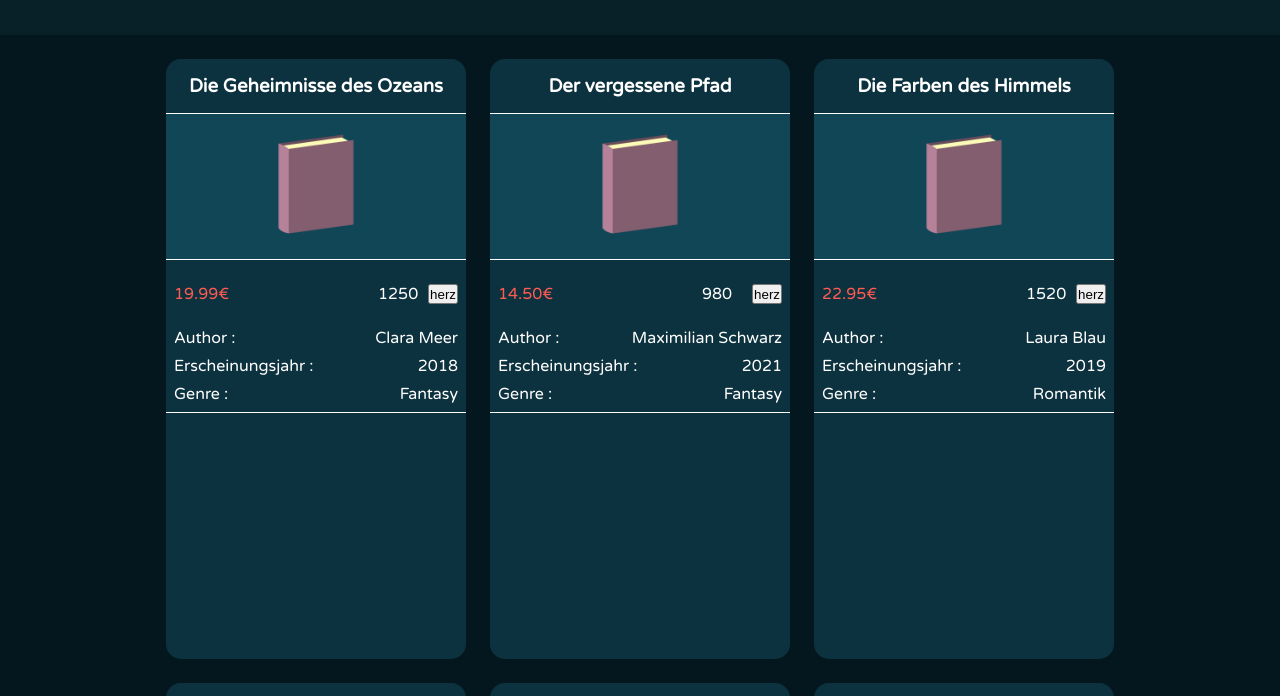
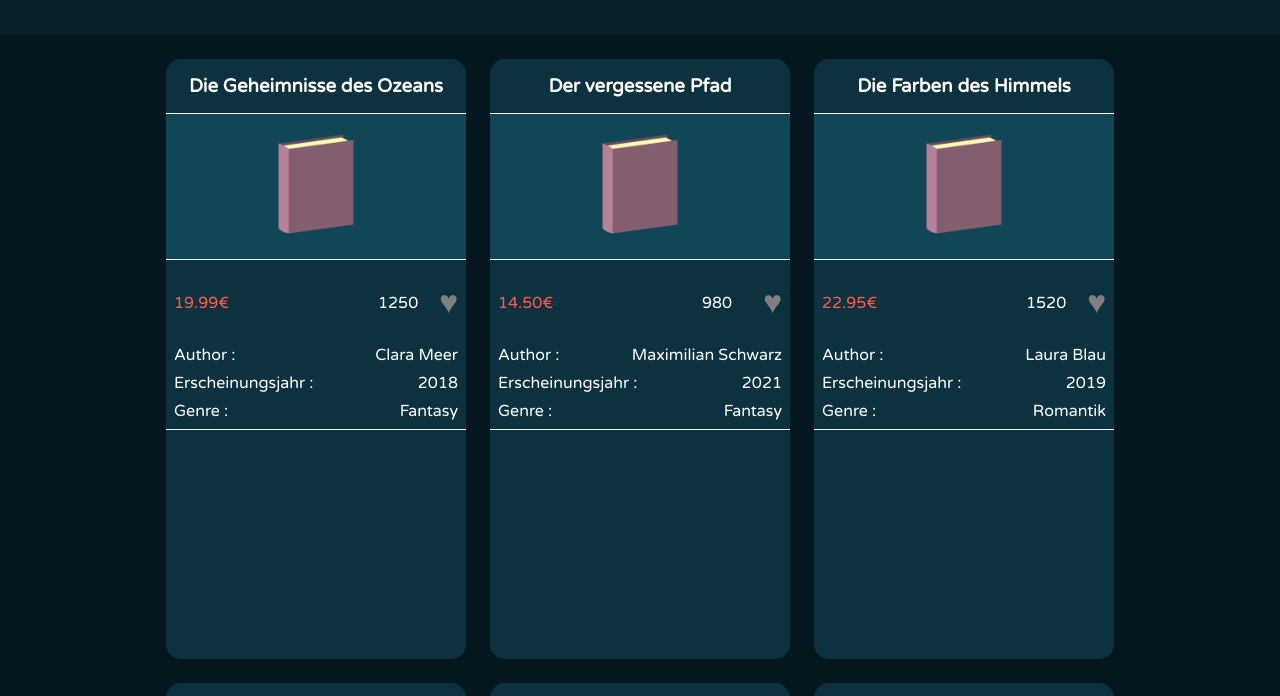
Before and after one commit to Ch1charito/Bookstore, a plain HTML site: page index.html in a window 1280 px wide. Shown: the part 85-781 px from the top of the page. Drawn offline with Linux system fonts and the light colour scheme.

Commit message:
added like button

```diff
--- a/script.js
+++ b/script.js
@@ -198,7 +198,7 @@ let books = [
                 <div class="img-section"><img src="./img/buch.png" alt="Buch"></div>
                 <div class="price-like-section">
                   <div id="book-price-${index}" class="price">Preis</div>
-                  <div class="like-button"><div id="book-likes-${index}">Likes</div><button>herz</button></div>
+                  <div class="like-button"><div id="book-likes-${index}">Likes</div><button onclick="addLike(this)" class="like-icon">&hearts;</button></div>
                 </div>
                 <div class="apg-section">
                   <div class="author-genre-section"><p>Author :</p><div id="book-author-${index}" >name</div></div>
@@ -249,3 +249,13 @@ let books = [
     bookLikesRef.innerHTML = books[index].likes;
 
   }
+
+  // ich brauche einen like button, dabei muss ich mehrere sachen beachten
+  // der likebutton muss standardmäßig gerendert werden
+
+  // der button muss die funktion haben das er von einem grau zu einem roten  wechselt sobald man ihn drückt (onclick), zudem muss sich onclick die zahl im array der likes für das asugesuchte array erhöhen
+
+  function addLike(button) {
+    button.classList.toggle('liked')
+  }
+  // danach muss ich eine function schreiben die automatisch abfrägt ob im array liked : true oder false ist, bei false ist der likebutton noch nicht gedrückt also ohn hintergrund, bei true muss er bereits rot also gedrückt sein
--- a/style.css
+++ b/style.css
@@ -93,6 +93,7 @@
         .price-like-section{
             display: flex;
             justify-content: space-between;
+            align-items: center;
             margin-left: 8px;
             margin-right: 8px;
             margin-top: 24px;
@@ -100,7 +101,18 @@
             .like-button{
                 display: flex;
                 justify-content: space-between;
+                align-items: center;
                 width: 80px;
+                .like-icon{
+                    font-size: 32px;
+                    cursor: pointer;
+                    background: none;
+                    border: none;
+                    color: grey;
+                }
+                .like-icon.liked{
+                    color: red;
+                }
             }
         }
 
```
